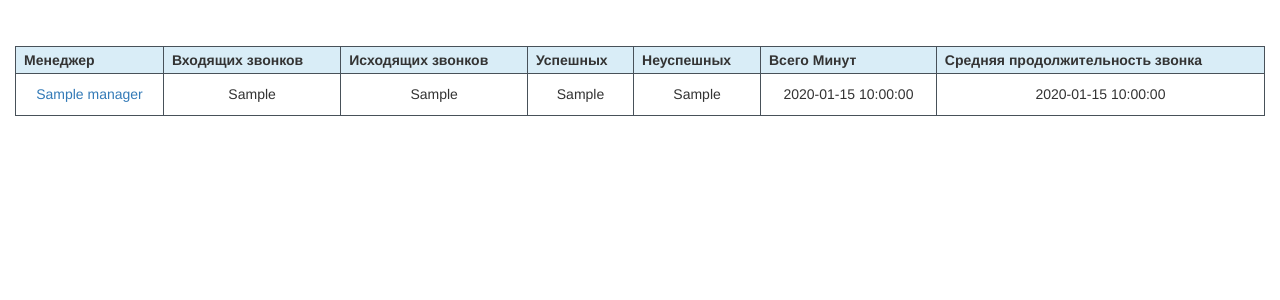
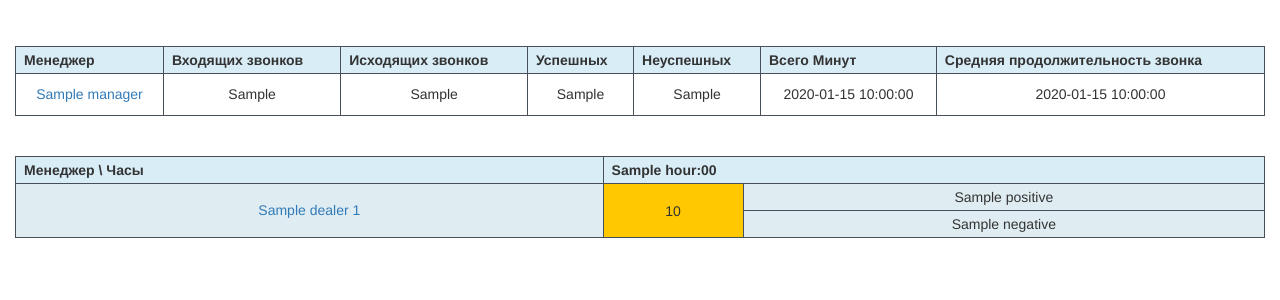
Before and after one commit to SergeyLatsarus/AsteriskStat, a Flask app: template app/templates/index.html in a window 1280 px wide; the page is wider, and only the part inside the window is pictured. Shown: the part 196-496 px from the top of that part. Run offline with Flask 2, Linux system fonts and the light colour scheme; the template is opened without the code that fills it: values that come from a table or form of the project are taken from there, most other values are stand-ins (such as "Sample title", 1, 10 or a date in 2020); parts of the project's set-up code (start-up, migrations or seed data) failed here and were passed over; some libraries are stand-ins or nearby versions.

Commit message:
add dealingers day stat

```diff
--- a/app/templates/index.html
+++ b/app/templates/index.html
@@ -146,6 +146,56 @@
 
 
     </table>
+    <br>
+    <table class="table table_score">
+        <thead>
+            <tr class="info">
+                <th colspan="2" align=center  rowspan="2">Менеджер \ Часы </th>
+
+                    {% for i in all_hours %}
+                      <th colspan="2" rowspan="2" align=center >{{i}}:00</th>
+                    {% endfor %}
+            </tr>
+        </thead>
+        <tbody>
+            {% for dealer in dealingers %}
+
+            <tr align=center >
+              <td colspan="2" rowspan="2" align=center  style="background: #dfedf3" ><h5><p class="text-primary">{{ dealingers[dealer].caller_name }} {{ dealingers[dealer].caller_id }}</p></h5></td>
+
+                {% for i in all_hours %}
+                  <td rowspan="2" align=center class="row v_align_center" id = "{{ dealingers[dealer].caller_id }}aRow{{i}}" > {{dealingers[dealer].details[i].duration}}</td>
+                  <script>
+                            if ({{ dealingers[dealer].details[i].duration }} == 0) {
+                              document.getElementById('{{ dealingers[dealer].caller_id }}aRow{{i}}').style.background = "#ffffff";
+                            } else if ({{ dealingers[dealer].details[i].duration }} < 10) {
+                              document.getElementById('{{ dealingers[dealer].caller_id }}aRow{{i}}').style.background = "#ff8800";
+                            } else if ({{ dealingers[dealer].details[i].duration }} < 15) {
+                              document.getElementById('{{ dealingers[dealer].caller_id }}aRow{{i}}').style.background = "#ffc800";
+                            } else if ({{ dealingers[dealer].details[i].duration }} < 25) {
+                              document.getElementById('{{ dealingers[dealer].caller_id }}aRow{{i}}').style.background = "#c4ff00";
+                            } else if ({{ dealingers[dealer].details[i].duration }} < 35) {
+                              document.getElementById('{{ dealingers[dealer].caller_id }}aRow{{i}}').style.background = "#00ff00";
+                            } else if ({{ dealingers[dealer].details[i].duration }} < 70) {
+                              document.getElementById('{{ dealingers[dealer].caller_id }}aRow{{i}}').style.background = "#228B22";
+                            } else {
+                              document.getElementById('{{ dealingers[dealer].caller_id }}aRow{{i}}').style.background = "#66CC33";
+                            }
+                  </script>
+                  <td style="background: #dfedf3 " align=center > {{ dealingers[dealer].details[i].positive  }} </td>
+                {% endfor %}
+
+            </tr>
+                 <tr style="background: #dfedf3">
+                    {% for i in all_hours %}
+                        <td align=center>{{ dealingers[dealer].details[i].negative  }}</td>
+                    {% endfor %}
+            </tr>
+
+            {% endfor %}
+        </tbody>
+    </table>
+
   </div>
   <br><br>
   </body>
--- a/app/views.py
+++ b/app/views.py
@@ -11,7 +11,9 @@ import getData
 def index():
 
     managers_num = ('205', '207', '223', '251', '300', '221', '227')
+    dealingers_num = ('241', '242')
     work_hours = ('08','09','10','11','12','13','14','15','16','17','18','19','20')
+    all_hours = ('00','01','02','03','04','05','06','07','08','09','10','11','12','13','14','15','16','17','18','19','20','21','22','23')
 
     form = UserDate(request.form)
     requsted_date_from = form.input_date_from._value()
@@ -19,17 +21,23 @@ def index():
 
     all_managers = getData.query(requsted_date_from, requsted_date_to)
     visible_managers = {}
+    visible_dealingers = {}
 
     for num in managers_num:
         if all_managers.has_key(num):
             visible_managers[num] = all_managers[num]
 
+    for num in dealingers_num:
+        if all_managers.has_key(num):
+            visible_dealingers[num] = all_managers[num]
 
     return render_template("index.html",
         work_hours = work_hours,
+        all_hours = all_hours,
         today = requsted_date_from,
         title = 'Get Report',
         form = form,
+        dealingers = visible_dealingers,
         managers = visible_managers)
 
 
```
